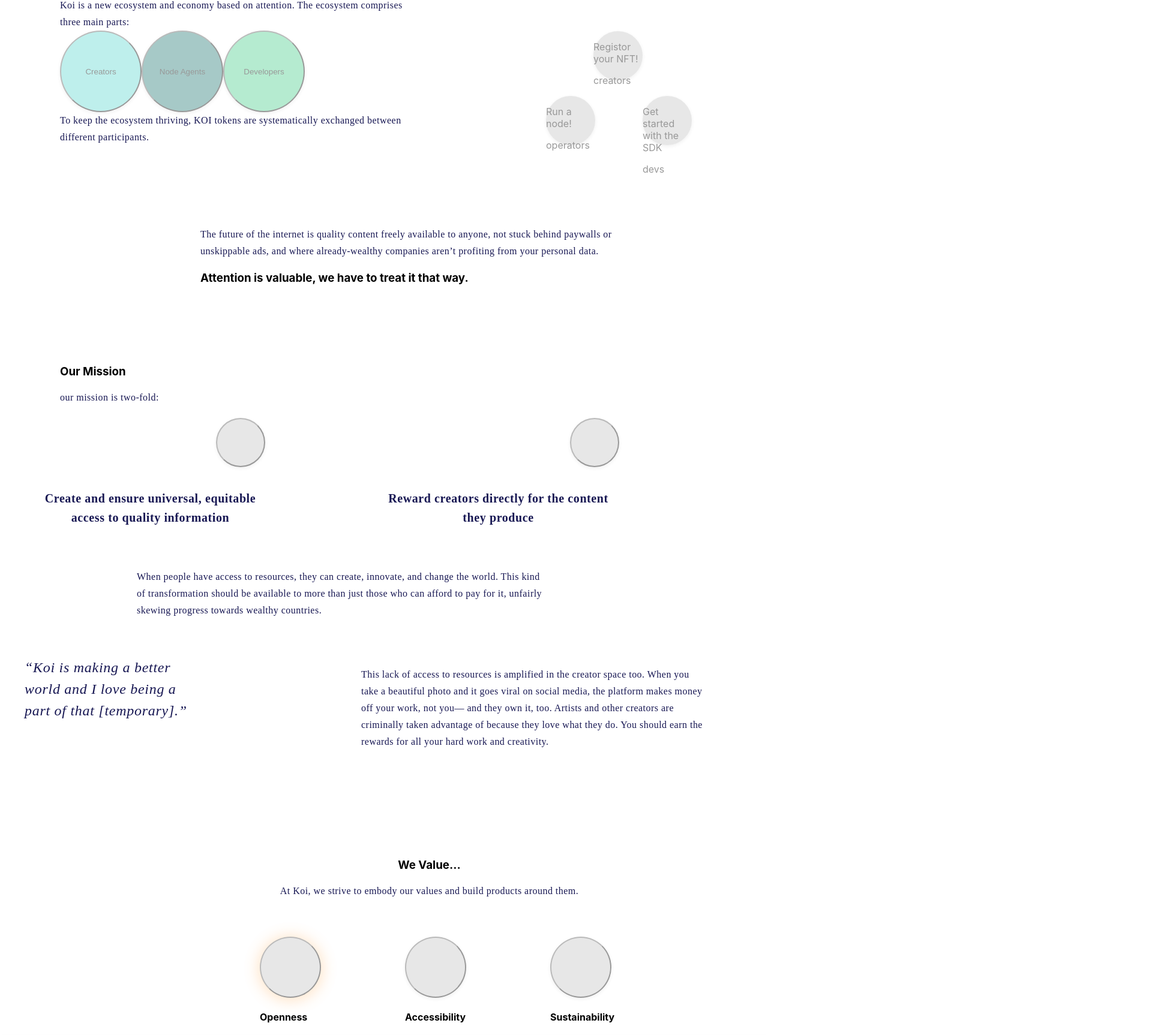
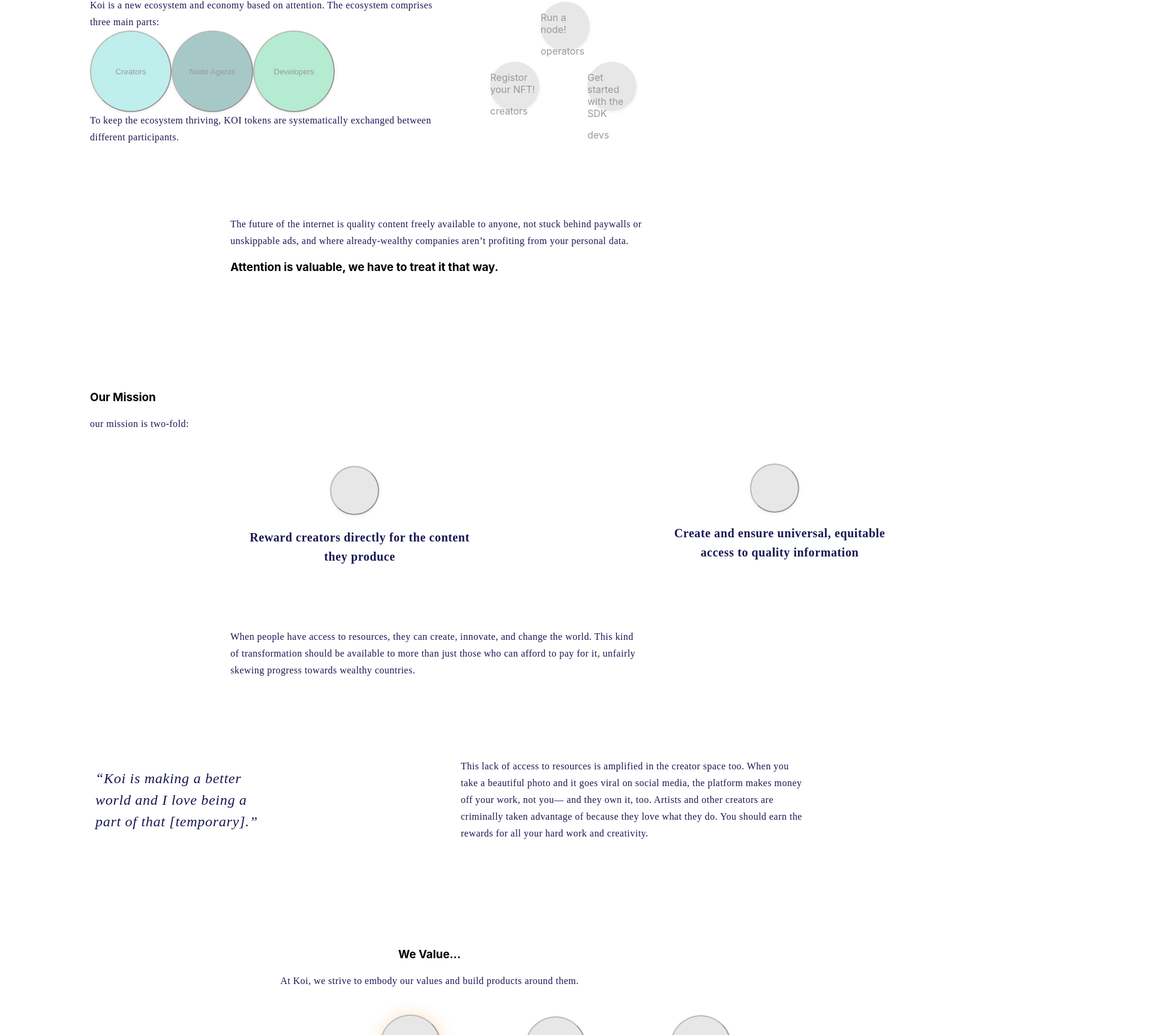
Before and after one commit to JmCole19/koi-aboutme, a React (Create React App) app: page / in a window 1280 px wide. Shown: the part 681-2407 px from the top of the page at 60% size, 1920 px wide, since content can reach past the window. Built offline with nearby package versions, Linux system fonts and the light colour scheme.

Commit message:
Sizing adjustments

```diff
--- a/src/components/appBoard/content.js
+++ b/src/components/appBoard/content.js
@@ -26,6 +26,7 @@
             </div>
 
             {/* These do not want to work correctly, will need to reassess */}
+            <div id='group-246'>
                 <div id='ellipse-176' className='circle'>
                     <p>Registor your NFT!</p>
                     <label>creators</label>
@@ -37,6 +38,7 @@
                 <div id='ellipse-178' className='circle'>
                     <p>Get started with the SDK</p>
                     <label>devs</label>
+                </div>
             </div>
 
             {/* Middle section */}
@@ -59,12 +61,14 @@
                 {/* ----------------------------------- */}
 
                 {/* <div id='mission-ops'> */}
-                    <div>
+                <div id='miss1'>
                     <button id='lower-177' className='circle'></button>
+                    <h3 id='ops-text-one'>Create and ensure universal, equitable access to quality information</h3>
+                </div>
+
+
+                <div id='miss2'>
                     <button id='ellipse-184' className='circle'></button>
-                    </div>
-                    <div>
-                        <h3 id='ops-text-one'>Create and ensure universal, equitable access to quality information</h3>
                     <h3 id='ops-text-two'>Reward creators directly for the content they produce</h3>
                 </div>
                 {/* </div> */}
@@ -100,13 +104,14 @@
             {/* Starting lower middle section */}
 
             <div>
+
                     <div id='value'>
                         <h3>We Value...</h3>
                         <p className='text-small'>At Koi, we strive to embody our values and build products around them.</p>
                     </div>
 
                     {/* ----------------------------- */}
-
+                <div>
                     <div id='ellipse-206-location'>
                         <button className='circle' id='ellipse-206'></button>
                         <h4>Openness</h4>
@@ -118,6 +123,7 @@
                     <div id='ellipse-202'>
                         <button className='circle'></button>
                         <h4>Sustainability</h4>
+                    </div>
                 </div>
 
                 {/* ----------------------------- */}
--- a/src/components/navbar/navbar.js
+++ b/src/components/navbar/navbar.js
@@ -9,17 +9,16 @@
 
 
 function Navbar() {
-const classes = useStyles();
+  const classes = useStyles();
 
   return (
     <div className={classes.root}>
       <AppBar position="static">
         <Toolbar id='nav-color'>
-          <IconButton edge="start" color="inherit" aria-label="menu">
-            <Button id='fish'>Fish</Button>
-          </IconButton>
           <Typography variant="h6" className={classes.title}>
-            OpenKoi
+            <IconButton edge="start" color="inherit" aria-label="menu">
+              <Button id='fish'>Fish</Button>
+            </IconButton>
           </Typography>
           <IconButton edge="end" className={classes.menuButton} color="inherit" aria-label="option">
             <Button className={classes.smallButton}>Run a node</Button>
@@ -31,7 +30,7 @@
             <Button className={classes.smallButton}>NFT's</Button>
           </IconButton >
           <div className={classes.rectangle}>
-          <Button className={classes.download}>Download</Button>
+            <Button className={classes.download}>Download</Button>
           </div>
         </Toolbar>
       </AppBar>
--- a/src/css/content.css
+++ b/src/css/content.css
@@ -63,9 +63,10 @@
     width: 40px;
     height: 40px;
     border-radius: 50%;
-    background-color: aqua;
-    text-decoration: orange;
-    opacity: 0.4;
+    left: 50px;
+    background-color: rgba(0, 255, 255, 0.527);
+    color: white;
+    /* opacity: 0.4; */
     box-shadow: 0px 2px 6px rgba(0, 0, 0, 0.16);
 }
 
@@ -77,7 +78,7 @@
     position: absolute;
     width: 458px;
     height: 56px;
-    right: 257px;
+    right: 407px;
     top: 261px;
     font-family: Catamaran;
     font-style: normal;
@@ -92,7 +93,7 @@
     position: absolute;
     width: 601px;
     height: 72px;
-    right: 114px;
+    right: 264px;
     top: 321px;
     font-family: Catamaran;
     font-style: normal;
@@ -114,54 +115,53 @@
 }
 
 #what-koi {
-    position: absolute;
+    position: relative;
     width: 587px;
     height: 32px;
-    left: 100px;
+    left: 150px;
     top: 556px;
 }
 
-/* #group-246 {
-    position: absolute;
-    width: 513px;
-    height: 238px;
-    left: 618px;
-    top: 641px;
-} */
+#group-246 {
+    position: relative;
+    display: flex;
+    justify-content: center;
+    left: 300px;
+    top: 573px;
+}
 
 #ellipse-176 {
-    position: absolute;
+    position: relative;
     width: 82px;
     height: 82px;
-    left: 989px;
-    top: 673px;
+    top: 100px;
     background: #C4C4C4;
 }
 
 #ellipse-177 {
-    position: absolute;
+    position: relative;
     width: 82px;
     height: 82px;
-    left: 910px;
-    top: 781px;
+    left: 2px;
     background: #C4C4C4;
 }
 
 #ellipse-178 {
-    position: absolute;
+    position: relative;
     width: 82px;
     height: 82px;
-    left: 1071px;
-    top: 781px;
+    top: 100px;
+    right: 2px;
     background: #C4C4C4;
 }
 
+
 #mid-attention {
-    position: absolute;
+    position: relative;
     width: 720px;
     height: 95px;
-    right: 226px;
-    top: 982px;
+    left: 30%;
+    top: 832px;
 }
 
 /* #mid-content {
@@ -173,15 +173,15 @@
 } */
 
 #mission {
-    position: absolute;
+    position: relative;
     width: 587px;
     height: 32px;
-    left: 100px;
-    top: 1210px;
+    left: 150px;
+    top: 1010px;
 }
 
 #mission-ops {
-    position: absolute;
+    position: relative;
     width: 399px;
     height: 64px;
     right: 630px;
@@ -190,21 +190,36 @@
     flex-direction: row;
 }
 
+#miss1 {
+    position: relative;
+    top: 1080px;
+    left: 1150px;
+    flex-direction: column;
+    flex: 20%;
+}
+
+#miss2 {
+    position: relative;
+    top: 1000px;
+    flex: 60%;
+    left: 450px;
+    flex-direction: column;
+}
+
 #lower-177 {
     position: absolute;
+    left: 100px;
     width: 82px;
     height: 82px;
-    left: 360px;
-    top: 1318px;
     background: #C4C4C4;
 }
 
 #ops-text-one {
-    position: absolute;
+    position: relative;
+    top: 100px;
+    right: 50px;
     width: 399px;
     height: 64px;
-    right: 830px;
-    top: 1416px;
     font-family: Catamaran;
     font-style: normal;
     font-weight: 600;
@@ -216,20 +231,18 @@
 }
 
 #ellipse-184 {
-    position: absolute;
+    position: relative;
+    left: 100px;
     width: 82px;
     height: 82px;
-    left: 950px;
-    top: 1318px;
     background: #C4C4C4;
 }
 
 #ops-text-two {
-    position: absolute;
+    position: relative;
     width: 399px;
     height: 64px;
-    right: 250px;
-    top: 1416px;
+    right: 50px;
     font-family: Catamaran;
     font-style: normal;
     font-weight: 600;
@@ -241,11 +254,11 @@
 }
 
 #special {
-    position: absolute;
+    position: relative;
     width: 280px;
     height: 108px;
-    right: 959px;
-    top: 1716px;
+    left: 159px;
+    top: 1316px;
 }
 
 #special-font {
@@ -262,24 +275,24 @@
     position: absolute;
     width: 687px;
     height: 84px;
-    right: 365px;
-    top: 1553px;
+    left: 30%;
+    top: 1653px;
 }
 
 #access {
-    position: absolute;
+    position: relative;
     width: 578px;
     height: 140px;
-    right: 100px;
-    top: 1716px;
+    left: 60%;
+    top: 1176px;
 }
 
 #value {
-    position: absolute;
+    position: relative;
     width: 587px;
     height: 32px;
-    left: 422px;
-    top: 2033px;
+    left: 33%;
+    top: 1333px;
     text-align: center;
 }
 
@@ -292,78 +305,75 @@
     text-align: center;
 }
 
-/* #mid-lower {
-    position: absolute;
-    width: 102px;
-    height: 102px;
-    left: 683px;
-    top: 2183px;
-} */
-
 #ellipse-206 {
     box-shadow: 0px 2px 24px 3px rgba(255, 165, 75, 0.75);
 }
 
 #ellipse-206-location {
-    position: absolute;
-    left: 433px;
-    top: 2183px;
+    position: relative;
+    left: 633px;
+    top: 1413px;
     /* box-shadow: 0px 2px 24px 3px rgba(255, 165, 75, 0.75); */
 }
 
 #ellipse-201 {
-    position: absolute;
-    left: 675px;
-    top: 2183px;
+    position: relative;
+    left: 875px;
+    top: 1250px;
 }
 
 #ellipse-202 {
-    position: absolute;
-    left: 917px;
-    top: 2183px;
+    position: relative;
+    left: 1117px;
+    top: 1083px;
 }
 
 #swipe-card {
     position: absolute;
     width: 100%;
-    height: 248px;
+    height: 188px;
     left: 0px;
-    top: 2369px;
+    top: 2569px;
+    text-align: center;
     background: #FFFFFF;
     box-shadow: 0px 2px 24px 2px rgba(0, 0, 0, 0.16);
 }
 
 #create-card {
-    position: absolute;
+    position: relative;
     width: 720px;
     height: 112px;
-    right: 216px;
-    top: 2685px;
+    left: 31%;
+    top: 1485px;
+    text-align: center;
 }
 
 #green-card {
     position: absolute;
+    text-align: center;
     width: 100%;
-    height: 163px;
+    height: 100px;
     left: 0px;
-    top: 2873px;
+    top: 3073px;
     background: #9BE7C4;
 }
 
 #team {
-    position: absolute;
+    position: relative;
     width: 152px;
     height: 32px;
-    left: 500px;
-    top: 3121px;
+    left: 47%;
+    top: 1821px;
 }
 
 #join {
     position: relative;
+    text-align: center;
     width: 100%;
-    height: 163px;
+    height: 100px;
+    bottom: 100px;
     left: 0px;
-    top: 3937px;
+    top: 2037px;
     background: #FFC78F;
 }
 
```
Lines whose indentation alone changed are shown as unchanged.
